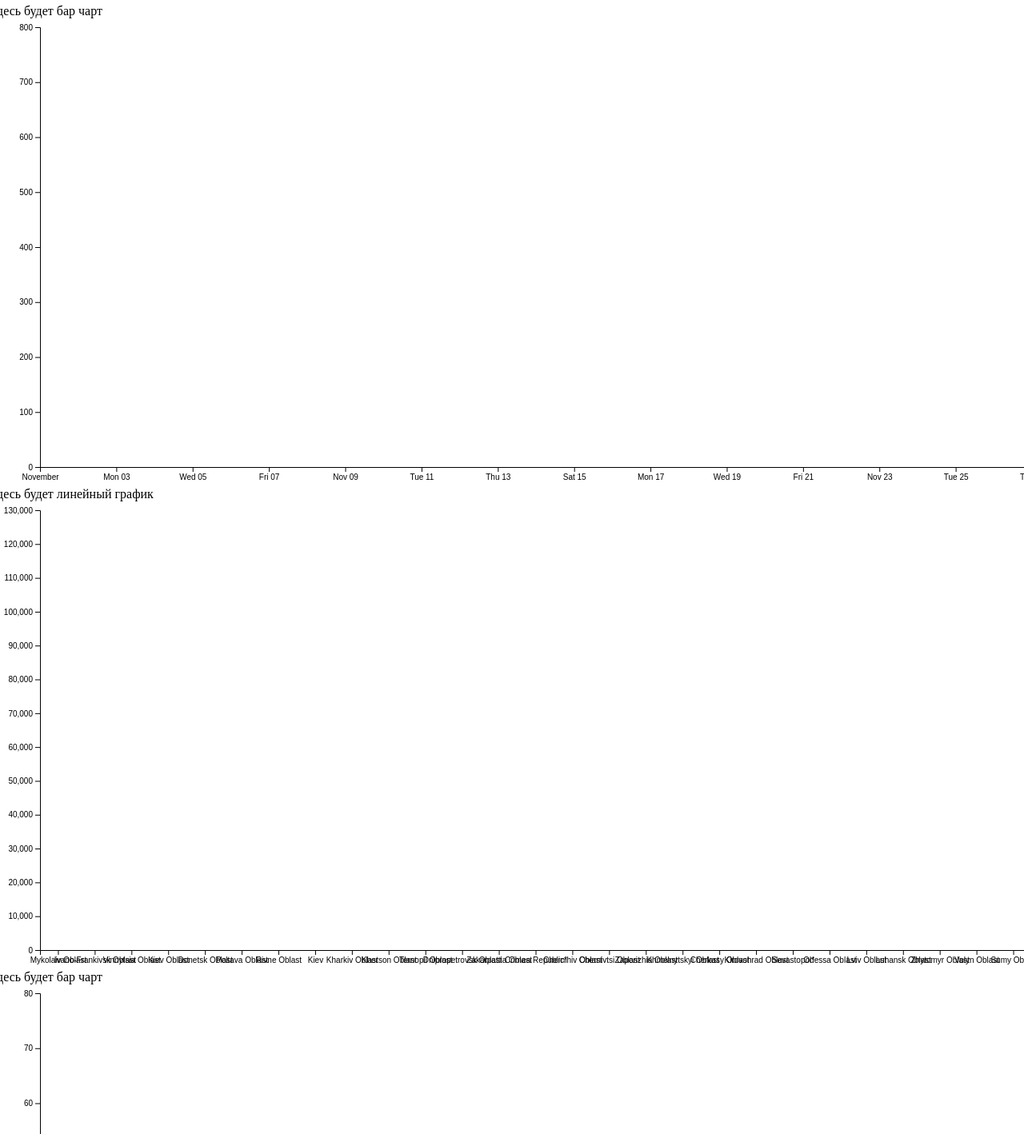
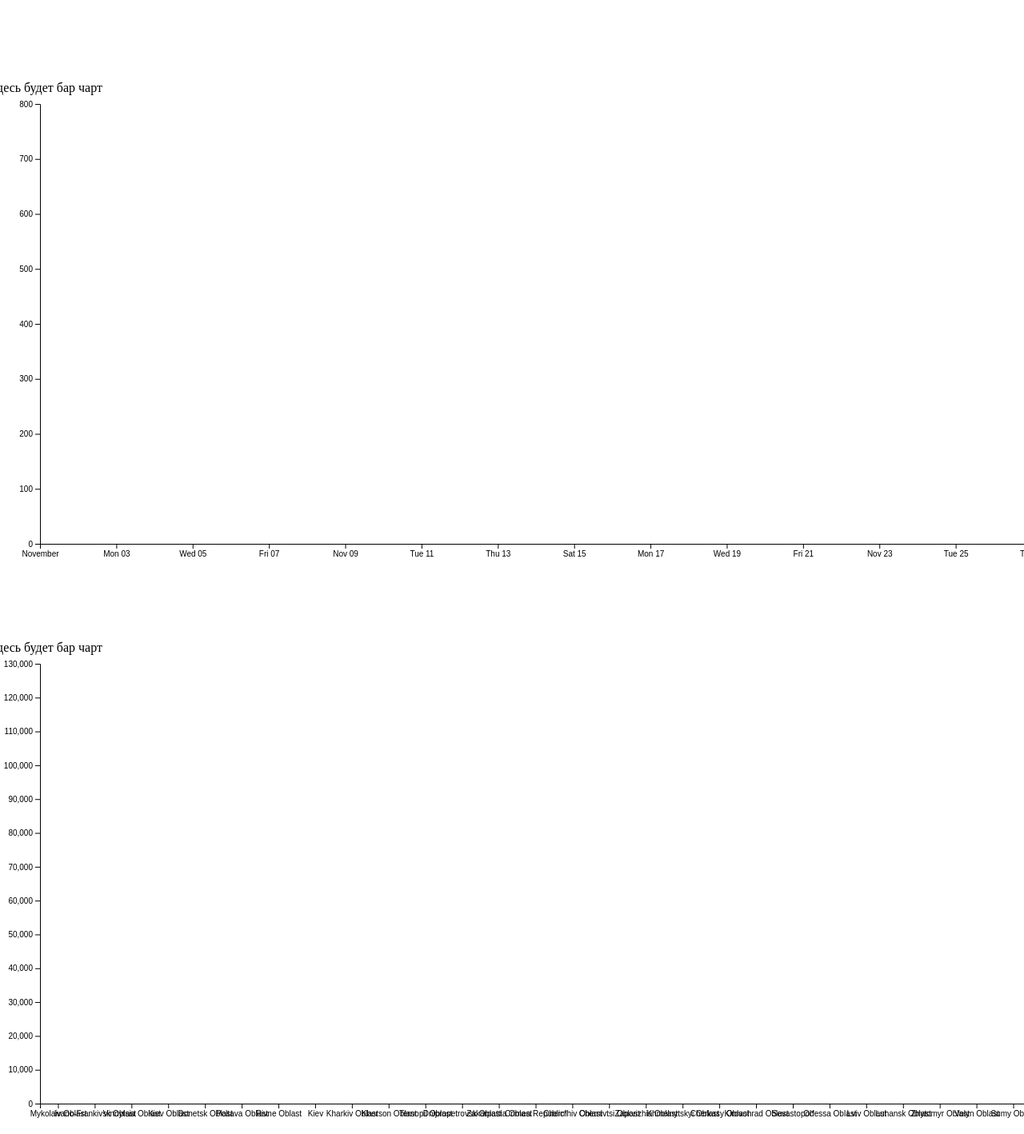
Before and after one commit to aftershockdev/d3-charts, a website built with webpack: page index.html in a window 1280 px wide. Shown: the part 735-2153 px from the top of the page at 80% size. Built offline with nearby package versions, Linux system fonts and the light colour scheme.

Commit message:
add new charts with any data

```diff
--- a/index.html
+++ b/index.html
@@ -9,10 +9,10 @@
     </head>
     <body>
         <div class="wrapper">
-            <div class="main_one"></div>
-            <div class="main_two"></div>
-            <div class="main_three"></div>
-            <div class="main_four"></div>
+            <div class="chart main_one"></div>
+            <div class="chart main_two"></div>
+            <div class="chart main_three"></div>
+            <div class="chart main_four"></div>
         </div>
         <script src="./dist/bundle.js"></script>
     </body>
--- a/src/css/style.css
+++ b/src/css/style.css
@@ -14,3 +14,14 @@
   flex-direction: column;
   align-items: center;
 }
+
+.chart {
+    display: flex;
+    flex-direction: column;
+    align-items: center;
+}
+
+
+.chart svg {
+    margin-bottom: 100px;
+}
--- a/src/modules/app.ts
+++ b/src/modules/app.ts
@@ -1,11 +1,24 @@
 import { ChartCreator } from "./chartsConfig/chart_creator";
 
-import { data_1, chartConfig_1, dataModel_1 } from "./testConfigData/config_1";
-import { data_2, chartConfig_2, dataModel_2 } from "./testConfigData/config_2";
-import { data_3, chartConfig_3, dataModel_3 } from "./testConfigData/config_3";
-import { data_4, chartConfig_4, dataModel_4 } from "./testConfigData/config_4";
+import { data_1, chartConfigBar_1, chartConfigLine_1, chartConfigDonut_1, dataModel_1 } from "./testConfigData/config_1";
+import { data_2, chartConfigBar_2, chartConfigLine_2, chartConfigDonut_2, dataModel_2 } from "./testConfigData/config_2";
+import { data_3, chartConfigBar_3, chartConfigLine_3, chartConfigDonut_3, dataModel_3 } from "./testConfigData/config_3";
+import { data_4, chartConfigBar_4, chartConfigLine_4, chartConfigDonut_4, dataModel_4 } from "./testConfigData/config_4";
 
-ChartCreator("main_one", data_1, chartConfig_1, dataModel_1);
-ChartCreator("main_two", data_2, chartConfig_2, dataModel_2);
-ChartCreator("main_three", data_3, chartConfig_3, dataModel_3);
-ChartCreator("main_four", data_4, chartConfig_4, dataModel_4);
+// Bars
+ChartCreator("main_one", data_1, chartConfigBar_1, dataModel_1);
+ChartCreator("main_one", data_2, chartConfigBar_2, dataModel_2);
+ChartCreator("main_one", data_3, chartConfigBar_3, dataModel_3);
+ChartCreator("main_one", data_4, chartConfigBar_4, dataModel_4);
+
+// Lines
+ChartCreator("main_two", data_1, chartConfigLine_1, dataModel_1);
+ChartCreator("main_two", data_2, chartConfigLine_2, dataModel_2);
+ChartCreator("main_two", data_3, chartConfigLine_3, dataModel_3);
+ChartCreator("main_two", data_4, chartConfigLine_4, dataModel_4);
+
+// Donuts
+ChartCreator("main_three", data_1, chartConfigDonut_1, dataModel_1);
+ChartCreator("main_three", data_2, chartConfigDonut_2, dataModel_2);
+ChartCreator("main_three", data_3, chartConfigDonut_3, dataModel_3);
+ChartCreator("main_three", data_4, chartConfigDonut_4, dataModel_4);
--- a/src/modules/testConfigData/config_1.ts
+++ b/src/modules/testConfigData/config_1.ts
@@ -1539,8 +1539,18 @@ export const data_1: any[] = [
     },
 ];
 
-export const chartConfig_1: IChartConfiguration = {
+export const chartConfigBar_1: IChartConfiguration = {
+    type: "bar",
+    x: "Date",
+    y: "Cases",
+};
+export const chartConfigLine_1: IChartConfiguration = {
     type: "line",
+    x: "Date",
+    y: "Cases",
+};
+export const chartConfigDonut_1: IChartConfiguration = {
+    type: "donut",
     x: "Date",
     y: "Cases",
 };
--- a/src/modules/testConfigData/config_2.ts
+++ b/src/modules/testConfigData/config_2.ts
@@ -30,8 +30,18 @@ export const data_2: any[] = [
     { date: "2014-11-27", value: 231 },
 ];
 
-export const chartConfig_2: IChartConfiguration = {
+export const chartConfigBar_2: IChartConfiguration = {
     type: "bar",
+    x: "date",
+    y: "value",
+};
+export const chartConfigLine_2: IChartConfiguration = {
+    type: "line",
+    x: "date",
+    y: "value",
+};
+export const chartConfigDonut_2: IChartConfiguration = {
+    type: "donut",
     x: "date",
     y: "value",
 };
--- a/src/modules/testConfigData/config_3.ts
+++ b/src/modules/testConfigData/config_3.ts
@@ -558,8 +558,18 @@ export const data_3: any[] = [
     },
 ];
 
-export const chartConfig_3: IChartConfiguration = {
+export const chartConfigBar_3: IChartConfiguration = {
+    type: "bar",
+    x: "Province",
+    y: "Confirmed",
+};
+export const chartConfigLine_3: IChartConfiguration = {
     type: "line",
+    x: "Province",
+    y: "Confirmed",
+};
+export const chartConfigDonut_3: IChartConfiguration = {
+    type: "donut",
     x: "Province",
     y: "Confirmed",
 };
--- a/src/modules/testConfigData/config_4.ts
+++ b/src/modules/testConfigData/config_4.ts
@@ -16,8 +16,18 @@ export const data_4: any[] = [
     { name: "Josh", efficiency: 41 },
 ];
 
-export const chartConfig_4: IChartConfiguration = {
+export const chartConfigBar_4: IChartConfiguration = {
     type: "bar",
+    x: "name",
+    y: "efficiency",
+};
+export const chartConfigLine_4: IChartConfiguration = {
+    type: "line",
+    x: "name",
+    y: "efficiency",
+};
+export const chartConfigDonut_4: IChartConfiguration = {
+    type: "donut",
     x: "name",
     y: "efficiency",
 };
```
